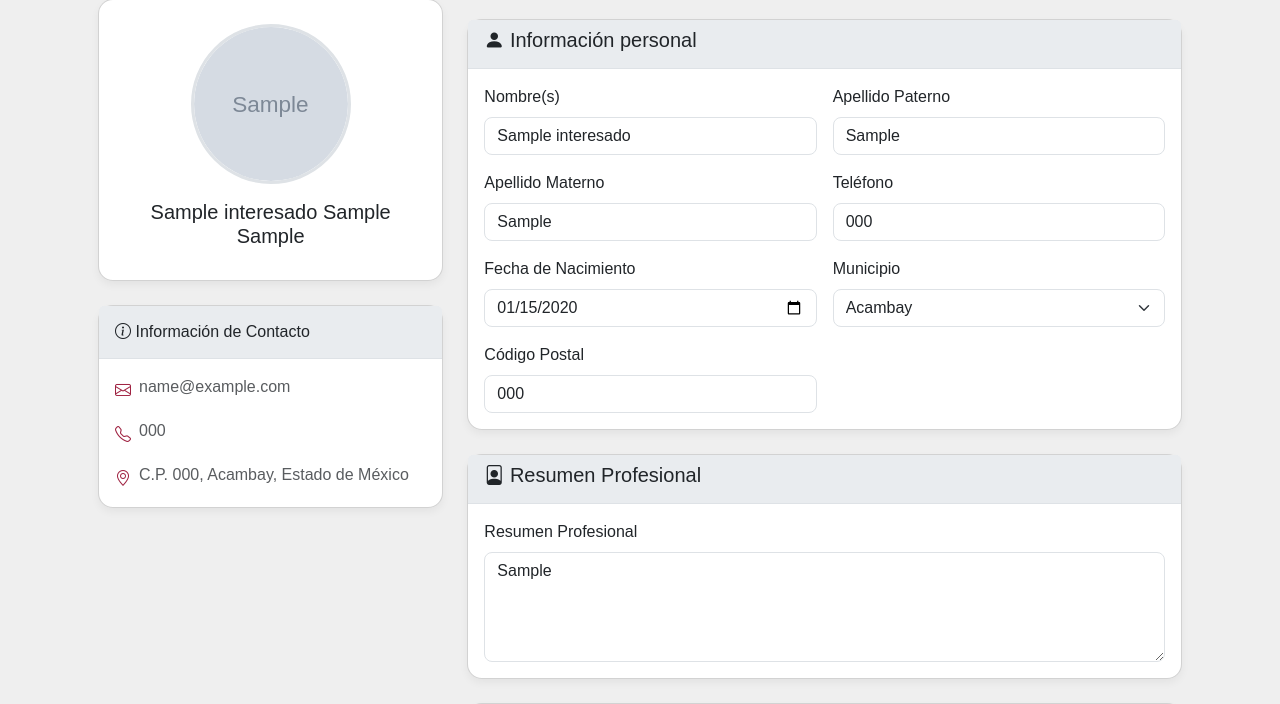
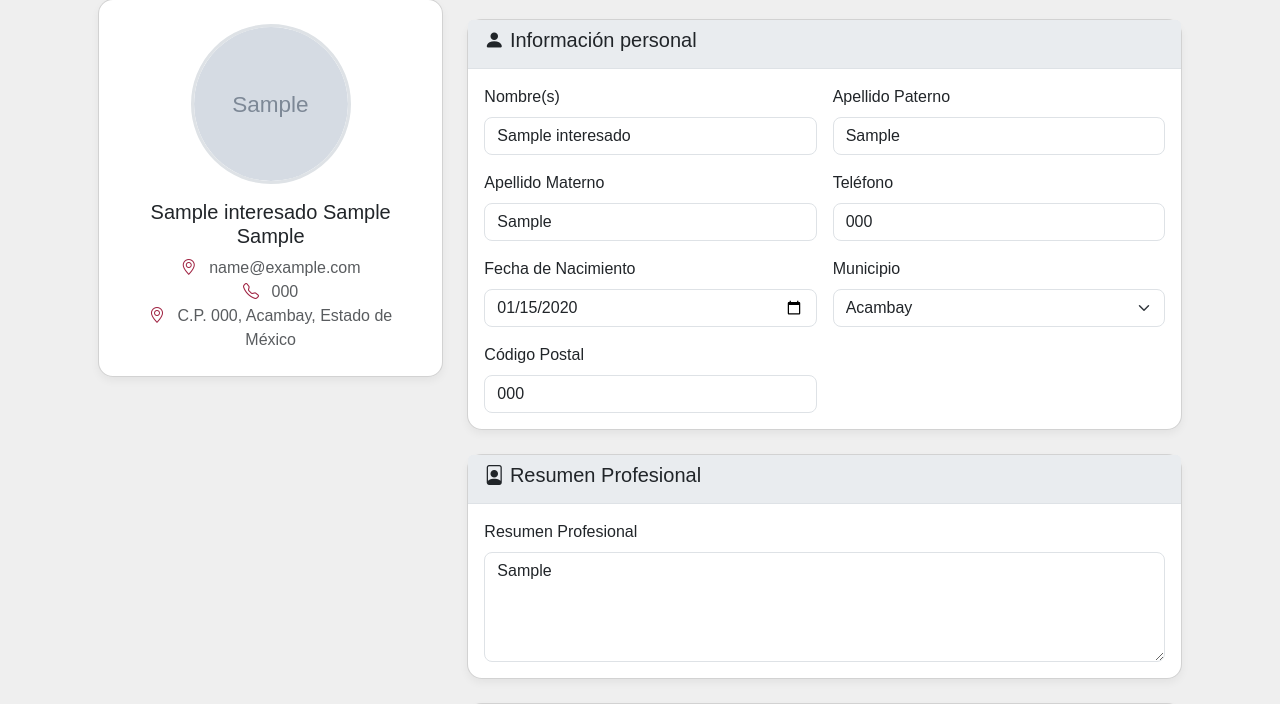
Before and after one commit to MarcoVD/BT, a Django app: page /perfil/interesado/ in a window 1280 px wide. Shown: the part 114-818 px from the top of the page. Run offline with Django 5.2, Linux system fonts and the light colour scheme; a user stored in the database is signed in; tables that the repository leaves empty hold one stand-in row (values such as "Sample post"); grey boxes marked "Sample" are stand-in pictures; some libraries are stand-ins or nearby versions.

Commit message:
Mejora template de cv

```diff
--- a/templates/usuarios/cv_pdf_template.html
+++ b/templates/usuarios/cv_pdf_template.html
@@ -122,7 +122,7 @@
         /* ===== COLUMNA DERECHA ===== */
         .right-column {
             width: 65%;
-            padding: 40px 30px;
+            padding: 10px 30px;
             background-color: #fff;
         }
 
--- a/templates/usuarios/perfil_interesado.html
+++ b/templates/usuarios/perfil_interesado.html
@@ -170,68 +170,21 @@
                                 <i class="bi bi-person-fill profile-icon"></i>
                             </div>
                         {% endif %}
-
                     </div>
                     <h4 class="h5 h-md-4 mb-2">{{ interesado.nombre_completo }}</h4>
-{#                    <button class="btn btn-outline-primary btn-sm w-100 w-sm-auto"#}
-{#                            data-bs-toggle="modal"#}
-{#                            data-bs-target="#editarPerfilModal">#}
-{#                        <i class="bi bi-pencil-square"></i>#}
-{#                        <span class="d-none d-sm-inline">Editar Perfil</span>#}
-{#                        <span class="d-sm-none">Editar</span>#}
-{#                    </button>#}
-                </div>
-            </div>
-
-            <!-- Card de información de contacto -->
-            <div class="card mb-3 mb-md-4">
-                <div class="card-header py-2 py-md-3">
-                    <h5 class="mb-0 h6 h-md-5">
-                        <i class="bi bi-info-circle"></i>
-                        <span class="d-none d-sm-inline">Información de Contacto</span>
-                        <span class="d-sm-none">Contacto</span>
-                    </h5>
-                </div>
-                <div class="card-body p-3">
-                    <div class="contact-info">
-                        <div class="contact-item mb-2 mb-md-3">
-                            <div class="d-flex align-items-start">
-                                <i class="bi bi-envelope me-2 mt-1 text-primary"></i>
-                                <div class="flex-grow-1">
-                                    <strong class="d-block d-sm-inline small"></strong>
-                                    <span class="text-break text-muted">{{ user.email }}</span>
-                                </div>
-                            </div>
+                {#va el correo, num cel y lugar donde recide #}
+                        <div class="flex-grow-1">
+                            <i class="bi bi-geo-alt me-2 mt-1 text-primary"></i>
+                            <span class="text-muted">{{ user.email }}</span>
                         </div>
 
-                        <div class="contact-item mb-2 mb-md-3">
-                            <div class="d-flex align-items-start">
-                                <i class="bi bi-telephone me-2 mt-1 text-primary"></i>
-                                <div class="flex-grow-1">
-                                    <strong class="d-block d-sm-inline small"></strong>
-                                    {% if interesado.telefono %}
-                                        <span class="text-muted">{{ interesado.telefono }}</span>
-                                    {% else %}
-                                        <span class="text-muted">No especificado</span>
-                                    {% endif %}
-                                </div>
-                            </div>
+                            <i class="bi bi-telephone me-2 mt-1 text-primary"></i>
+                            <span class="text-muted">{{ interesado.telefono }}</span>
+                        <div>
+                            <i class="bi bi-geo-alt me-2 mt-1 text-primary"></i>
+                            <span class="text-muted">{{ interesado.ubicacion_completa }}</span>
                         </div>
 
-                        <div class="contact-item">
-                            <div class="d-flex align-items-start">
-                                <i class="bi bi-geo-alt me-2 mt-1 text-primary"></i>
-                                <div class="flex-grow-1">
-                                    <strong class="d-block d-sm-inline small"></strong>
-                                    {% if interesado.municipio %}
-                                        <span class="text-muted">{{ interesado.ubicacion_completa }}</span>
-                                    {% else %}
-                                        <span class="text-muted">No especificada</span>
-                                    {% endif %}
-                                </div>
-                            </div>
-                        </div>
-                    </div>
                 </div>
             </div>
         </div>
@@ -290,7 +243,6 @@
                             </div>
                         </div>
                     </div>
-
                     <!-- Resumen Profesional -->
                     <div class="card mb-4">
                         <div class="card-header">
--- a/usuarios/urls.py
+++ b/usuarios/urls.py
@@ -57,7 +57,7 @@ urlpatterns = [
     # ===========================
     # URLs PARA GESTIÓN DE CV
     # ===========================
-    path('mi-cv/', views.CrearEditarCVView.as_view(), name='crear_editar_cv'),
+    # path('mi-cv/', views.CrearEditarCVView.as_view(), name='crear_editar_cv'),
     path('mi-cv/previsualizar/', views.previsualizar_cv, name='previsualizar_cv'),
     path('cv/descargar/', views.descargar_cv_pdf, name='descargar_cv_pdf'),
     path('cv/descarga/', views.descargar_cv_pdf_reclutador, name='descargar_cv_pdf_reclutador'),
```
Also changed, not shown: static/css/styles.css (+51 -198 lines), media/interesados/profile_KsbcFlG.jpg (added), static/img/logo.svg (added), 1 other file.
